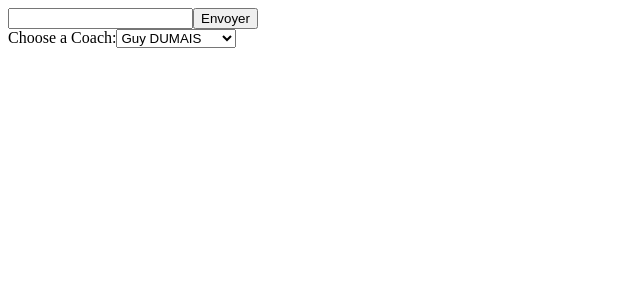
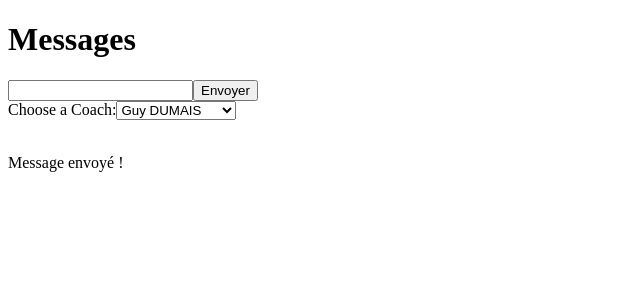
Before and after one commit to Midori92/Piscine, a PHP site: page /message.php in a window 1280 px wide. Shown: the top 300 px of the page, without its empty margins (0-640 px from the left). Run offline with PHP 8.4, Linux system fonts and the light colour scheme; data comes from the database, SQL or seed files in the repository; tables that the repository leaves empty or names only in its code hold one stand-in row (values such as "Sample post").

Commit message:
Modifications: - chatroom: affichage des messages

```diff
--- a/client.php
+++ b/client.php
@@ -9,6 +9,7 @@ $pays = isset($_POST["pays"])? $_POST["pays"] : "";
 $tel = isset($_POST["tel"])? $_POST["tel"] : "";
 $carte = isset($_POST["carte"])? $_POST["carte"] : "";
 $mdp = isset($_POST["mdp"])? $_POST["mdp"] : "";
+
 $database = "sportify";
 
 //connectez-vous dans votre BDD
--- a/message.php
+++ b/message.php
@@ -5,6 +5,14 @@ $database = "sportify";
 //Rappel : votre serveur = localhost | votre login = root | votre mot de pass = '' (rien)
 $db_handle = mysqli_connect('localhost', 'root', '' );
 $db_found = mysqli_select_db($db_handle, $database);
+
+$me = 132645; ///session
+$sql = "SELECT * FROM coach";
+$result = mysqli_query($db_handle, $sql);
+$conn = new mysqli('localhost', 'root', '',$database);
+
+$coach = isset($_POST["Coach"])? mysqli_real_escape_string($db_handle, $_POST["Coach"]) : "";
+$mess = isset($_POST["message"])? mysqli_real_escape_string($db_handle, $_POST["message"]) : "";
 
 
 ?>
@@ -15,7 +23,39 @@ $db_found = mysqli_select_db($db_handle, $database);
     <meta charset="UTF-8">
     <title>Chatroom</title>
 </head>
+
 <body>
+
+
+<h1> Messages </h1>
+
+<?php
+
+
+$sql2 = "SELECT * FROM message WHERE source = '$me' AND dest = '$coach'"; //message envoyé
+$sql3 = "SELECT * FROM message WHERE dest = '$me' AND source = '$coach'"; //messages reçu
+$result2 = mysqli_query($db_handle, $sql2);
+$result3 = mysqli_query($db_handle, $sql3);
+
+while($data = mysqli_fetch_assoc($result2)){//messages envoyé
+    echo"
+    <p style ='color:red'>".$data['message']."</p>
+    ";
+
+}
+
+while($data = mysqli_fetch_assoc($result3)){//messages reçu
+    echo"
+    <p style ='color:blue'>".$data['message']."</p>
+    ";
+
+}
+
+?>
+
+
+
+
 <table>
 
     <form action = "" method = "post">
@@ -28,10 +68,6 @@ $db_found = mysqli_select_db($db_handle, $database);
 
 
         <?php
-        $me = 132645; ///session
-        $sql = "SELECT * FROM coach";
-	 	$result = mysqli_query($db_handle, $sql);
-        $conn = new mysqli('localhost', 'root', '',$database);
 
          ///affichage nom coach
         while ($data = mysqli_fetch_assoc($result)){
@@ -41,11 +77,10 @@ $db_found = mysqli_select_db($db_handle, $database);
             ';
         }
 
-        $coach = isset($_POST["Coach"])? $_POST["Coach"] : "";
-        $mess = isset($_POST["message"])? $_POST["message"] : "";
 
 ?>
     </form>
+</table>
 
     <?php
 
@@ -55,19 +90,21 @@ Values ('$me','$coach','$mess')";
 
 
 
-        if($conn->query($sql1) == TRUE) {
+    if (mysqli_query($db_handle, $sql1)){
+        //if($conn->query($sql1) == TRUE) {
             echo "
-
 <br>
-<p> '.$mess.' à '.$coach.' </p>
+<p> Message envoyé ! </p>
 
 ";
+    }
 
-        }  ?>
+
+    //affichage  message
+    ?>
 
 
 
 
-</table>
 </body>
 </html>
```
